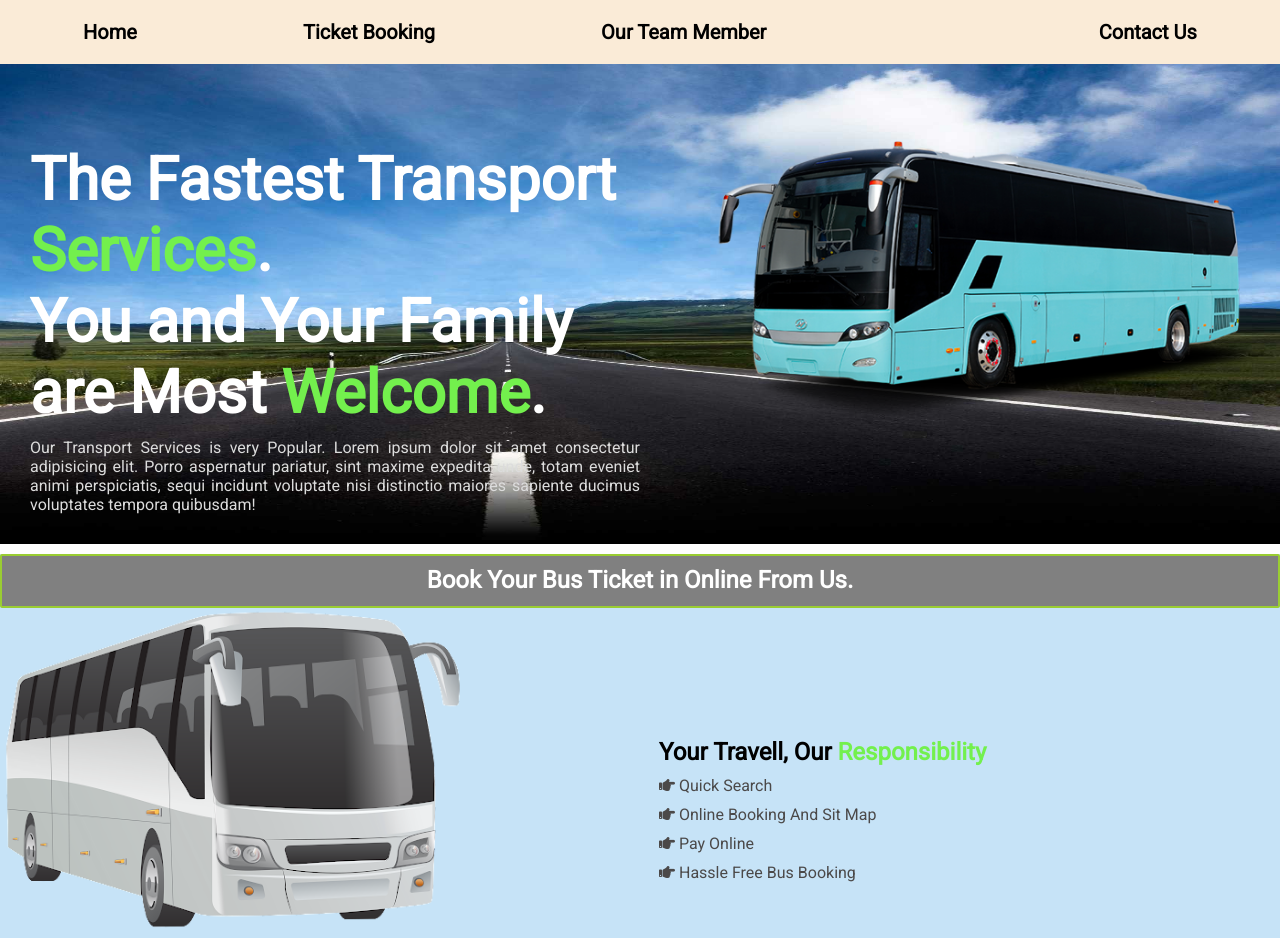
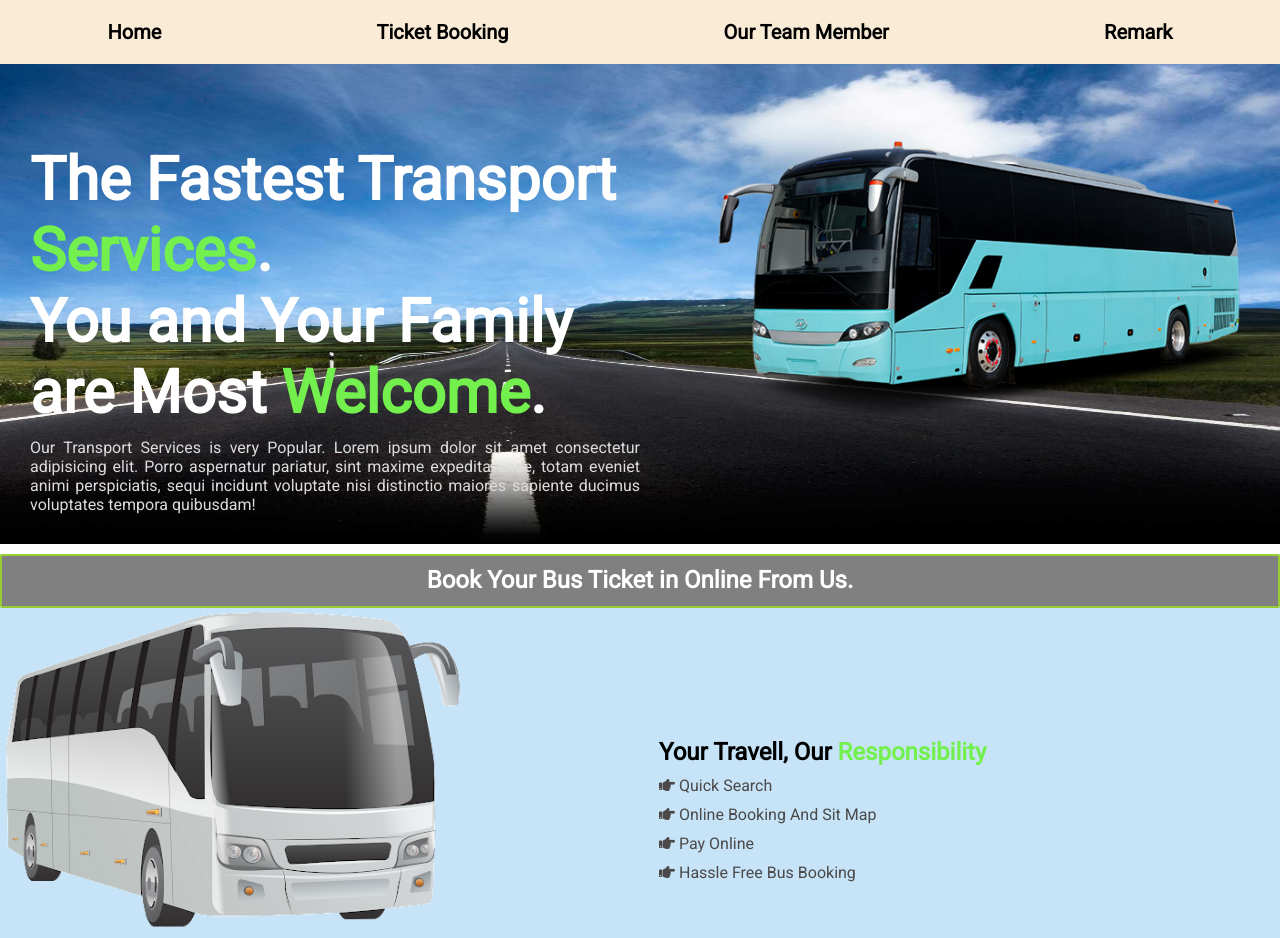
Before and after one commit to KaziAkibRayhan/tour-lover, a plain HTML site: page index.html in a window 1280 px wide. Shown: the top 938 px of the page. Drawn offline with Linux system fonts and the light colour scheme.

Commit message:
Completed Tour Lover

```diff
--- a/index.html
+++ b/index.html
@@ -24,8 +24,7 @@
             <li><a href="#">Home</a></li>
             <li><a href="#"> Ticket Booking</a></li>
             <li><a href="#">Our Team Member</a></li>
-            <li><a href="#"></a></li>
-            <li><a href="#">Contact Us</a></li>
+            <li><a href="#">Remark</a></li>
           </ul>
         </nav>
       </header>
```
